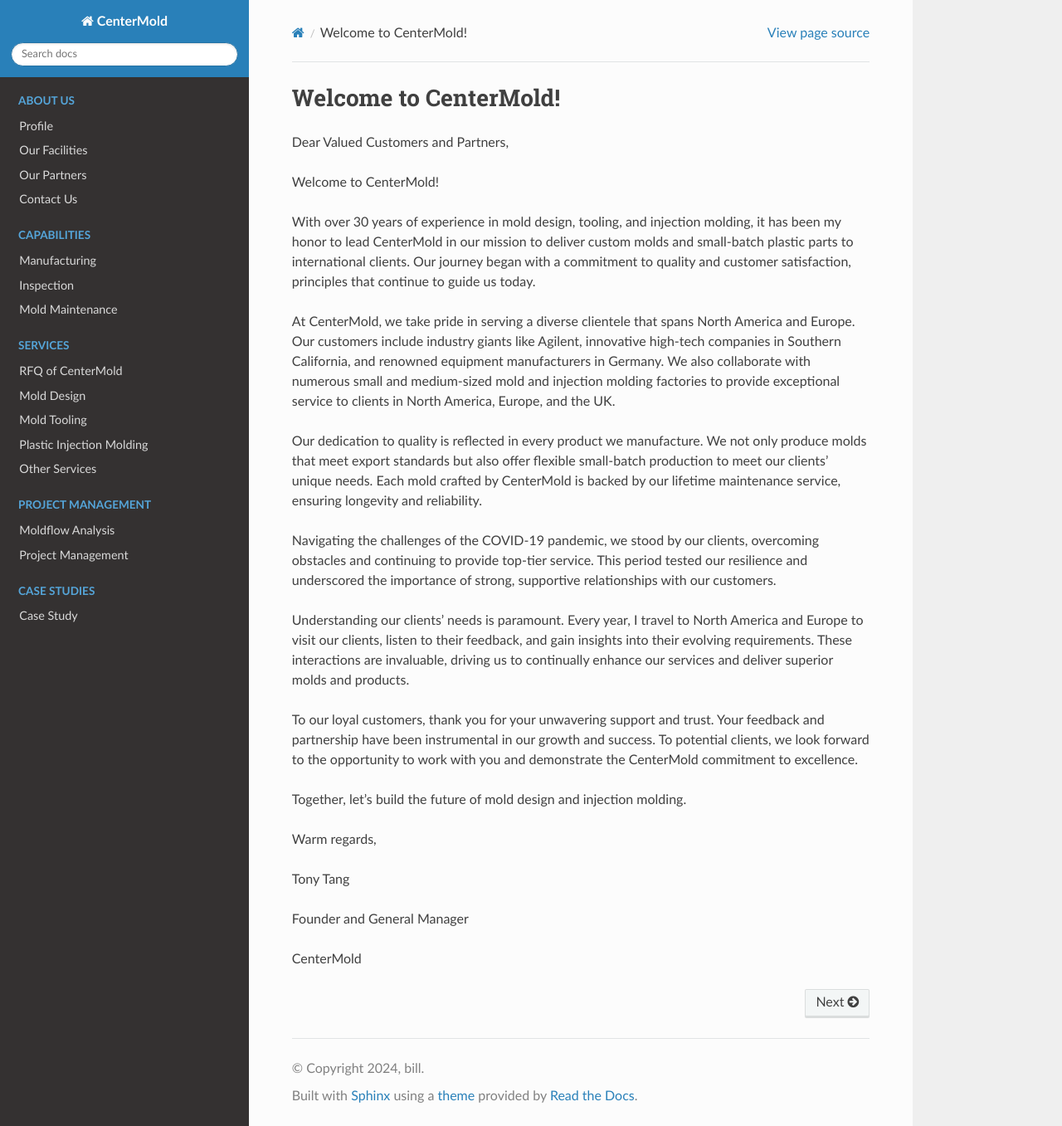
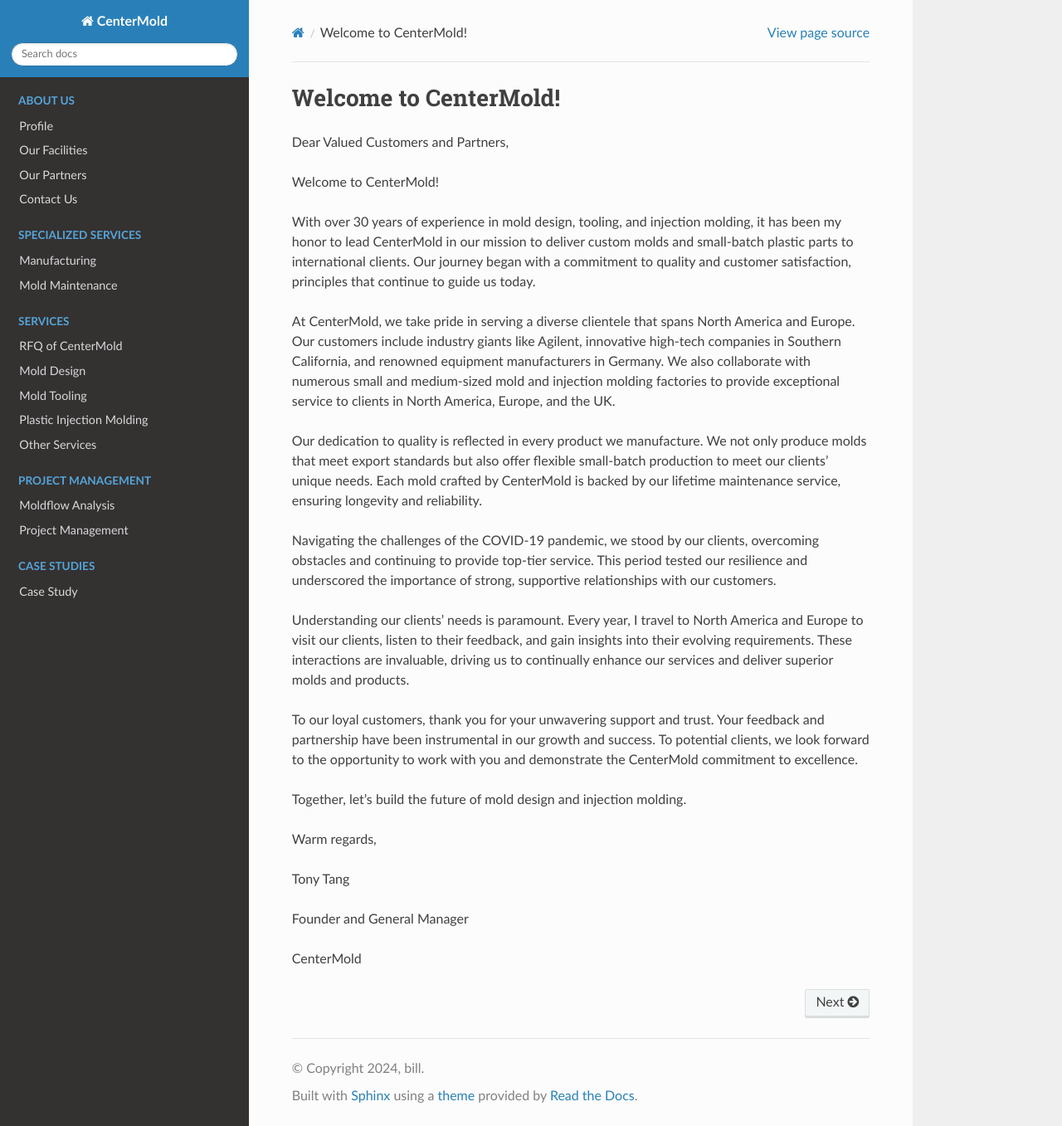
Before and after one commit to paultang/centermold, a Sphinx documentation site: the page built from source/index.rst, in a window 1280 px wide and 1357 px high. Shown: the whole window at 83% size. Built offline with Sphinx 7.4.7 and the Read the Docs theme 2.0.0, drawn with Linux system fonts in a browser that asks for light colours.

Commit message:
Update index.rst

```diff
--- a/source/index.rst
+++ b/source/index.rst
@@ -19,10 +19,9 @@ Welcome to CenterMold!
 .. toctree::
    :maxdepth: 2
    :hidden:
-   :caption: Capabilities
+   :caption: Specialized Services
 
    Manufacturing
-   Inspection
    Mold-Maintenance
 
 .. toctree::
```
